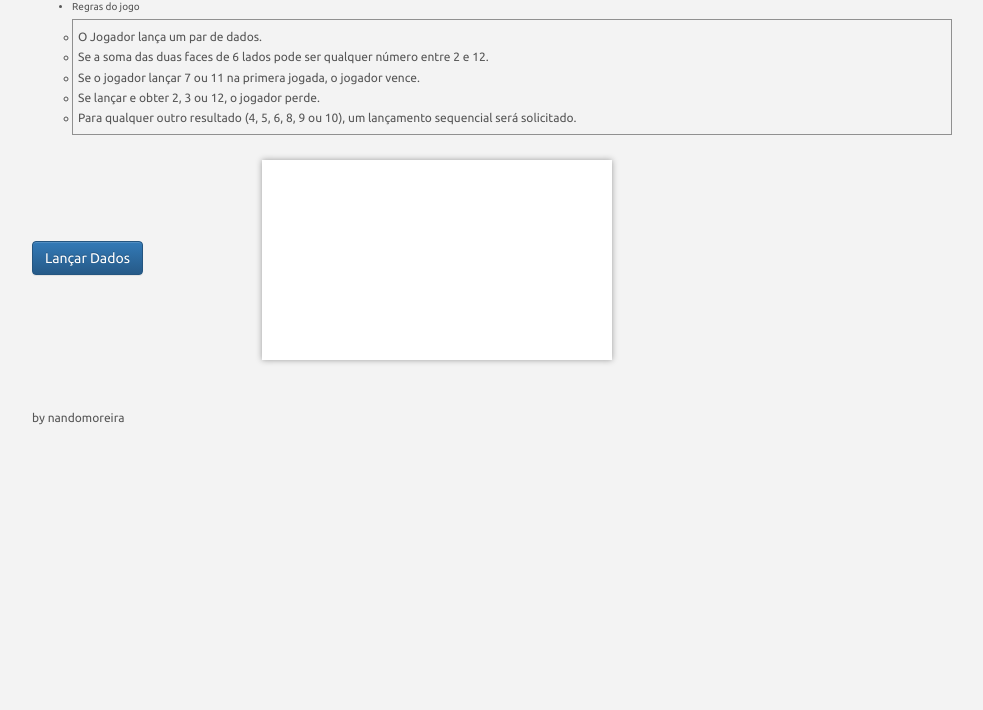
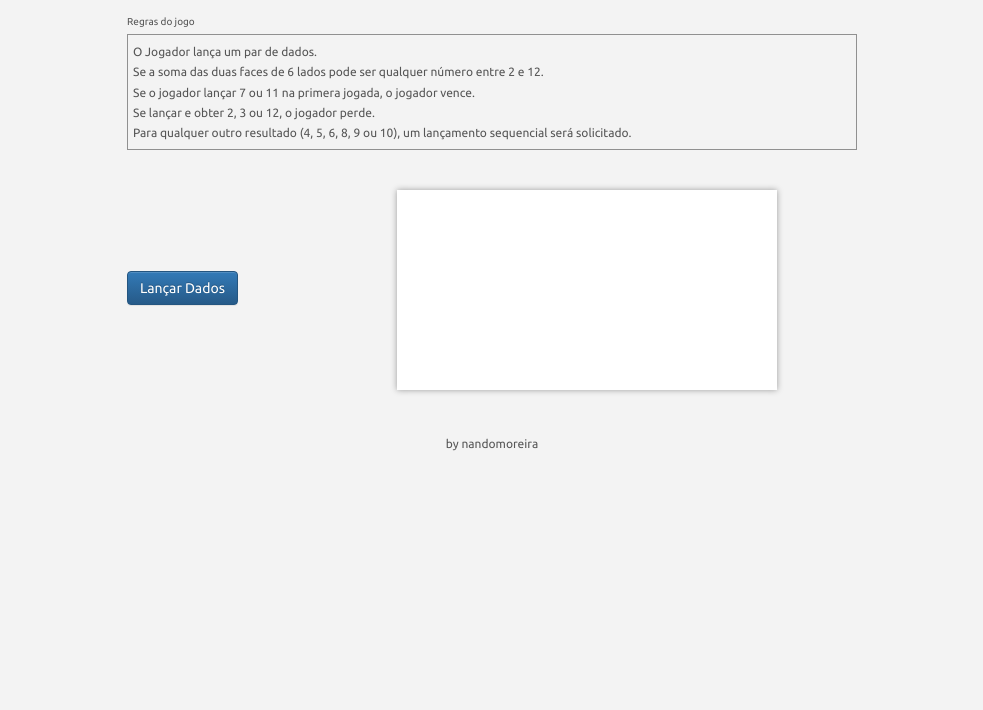
Before and after one commit to nando-experiments/jogo-de-dados-canvas-html5, a plain HTML site: page index.html in a window 1280 px wide. Shown: the part 90-800 px from the top of the page, without its empty margins (148-1131 px from the left). Drawn offline with nearby package versions, Linux system fonts and the light colour scheme.

Commit message:
Ajusts index and style

```diff
--- a/index.html
+++ b/index.html
@@ -18,14 +18,17 @@
     <script src="./js/dados.js"></script>
 </head>
 <body>
-    <section id="main">
-        <header>
+    <section id="main" class="container">
+
+    	<header class="col-md-12 text-center">
             <h1>Jogo de dados - canvas HTML5</h1>
         </header>
 
-        <nav>
-            <ul>
-                <li class="regras-jogo">Regras do jogo
+        <div class="clearfix"></div>
+
+        <nav class="col-md-8 col-md-offset-2">
+            <ul class="regras-jogo">
+                <li>Regras do jogo
                     <ul class="regras">
                         <li>O Jogador lança um par de dados.</li>
                         <li>Se a soma das duas faces de 6 lados pode ser qualquer número entre 2 e 12.</li>
@@ -37,7 +40,9 @@
             </ul>
         </nav>
 
-        <section class="left dados">
+        <div class="clearfix"></div>
+
+        <section class="dados col-md-3 col-md-offset-2">
             <form name="f" id="f">
                 <input type="text" name="pontos" id="pontos">
                 <input type="text" name="mensagem" id="mensagem" value="">
@@ -46,11 +51,12 @@
             <button class="btn btn-primary" onclick="dados();">Lançar Dados</button>
         </section>
 
-        <canvas id="canvas" width="350" height="200">Seu navegador não suporta HTML5 canvas!</canvas>
+        <canvas id="canvas" class="col-md-4" width="350" height="200">Seu navegador não suporta HTML5 canvas!</canvas>
 
-        <footer>
+        <footer class="col-md-8 col-md-offset-2 text-center">
             <p>by <a href="http://nandomoreira.me/" target="_blank">nandomoreira</a></p>
         </footer>
+
     </section>
 </body>
 </html>
--- a/style.css
+++ b/style.css
@@ -45,25 +45,26 @@
 }
 
 #main {
-    margin: 0 auto;
-    width: 75%;
 }
 
 header {
     height: 80px;
+    padding: 10px 0;
 }
 
 header h1 {
     border-bottom: 1px solid #c0c0c0;
-    padding: 4px 0;
-    font-size: 32px;
-    float: left;
+    font-size: 28px;
+    padding: 10px 0;
+    text-transform: uppercase;
     margin: 25px 0 0 20px;
     text-shadow: 2px 2px 0px #fff;
 }
 
 nav .regras-jogo {
-    margin: 10px 20px;
+    margin: 25px 0;
+    padding: 0;
+    list-style: none;
 }
 
 nav .regras {
@@ -75,13 +76,10 @@
 nav .regras li {
     margin: 3px 0;
     font-size: 12px;
+    list-style: none;
 }
 
-.dados {
-    width: 250px;
-}
-
-canvas {
+#canvas {
     background: #fff;
     margin: 15px 0;
     -moz-box-shadow: 0px 0px 6px #9c9c9c;
@@ -89,13 +87,13 @@
     box-shadow: 0px 0px 6px #9c9c9c;
 }
 
-canvas:hover {
+#canvas:hover {
     -moz-box-shadow: 0px 0px 16px #9c9c9c;
     -webkit-box-shadow: 0px 0px 16px #9c9c9c;
     box-shadow: 0px 0px 16px #9c9c9c;
 }
 
-button {
+/*button {
     cursor: pointer;
     background: none;
     float: left;
@@ -116,10 +114,13 @@
     -moz-box-shadow: 0px 0px 6px #9c9c9c;
     -webkit-box-shadow: 0px 0px 6px #9c9c9c;
     box-shadow: 0px 0px 6px #9c9c9c;
+}*/
+
+#f {
+    margin: 15px 0;
 }
 
-#f {
-    margin: 15px;
+.dados .btn {
 }
 
 #f input[type="text"] {
@@ -128,7 +129,6 @@
     border: none;
     padding: 5px;
     font-size: 16px;
-    width: 200px;
     color: #565656;
 }
 
```
